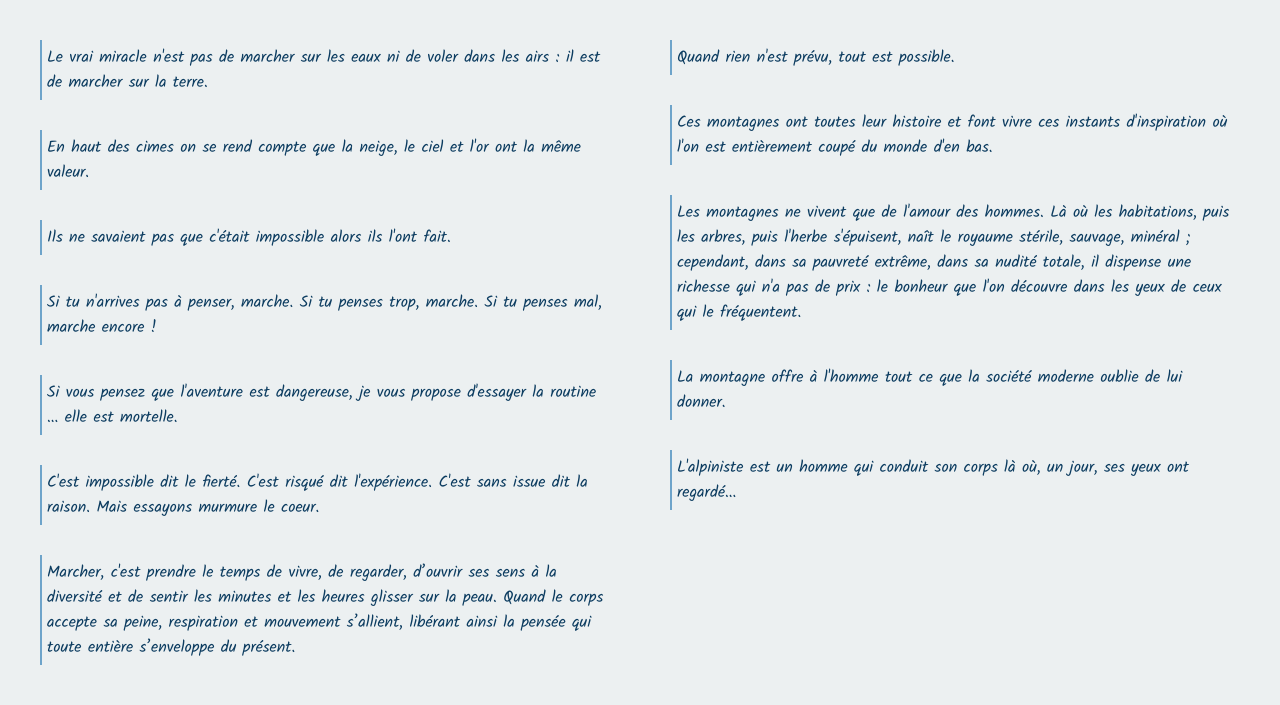
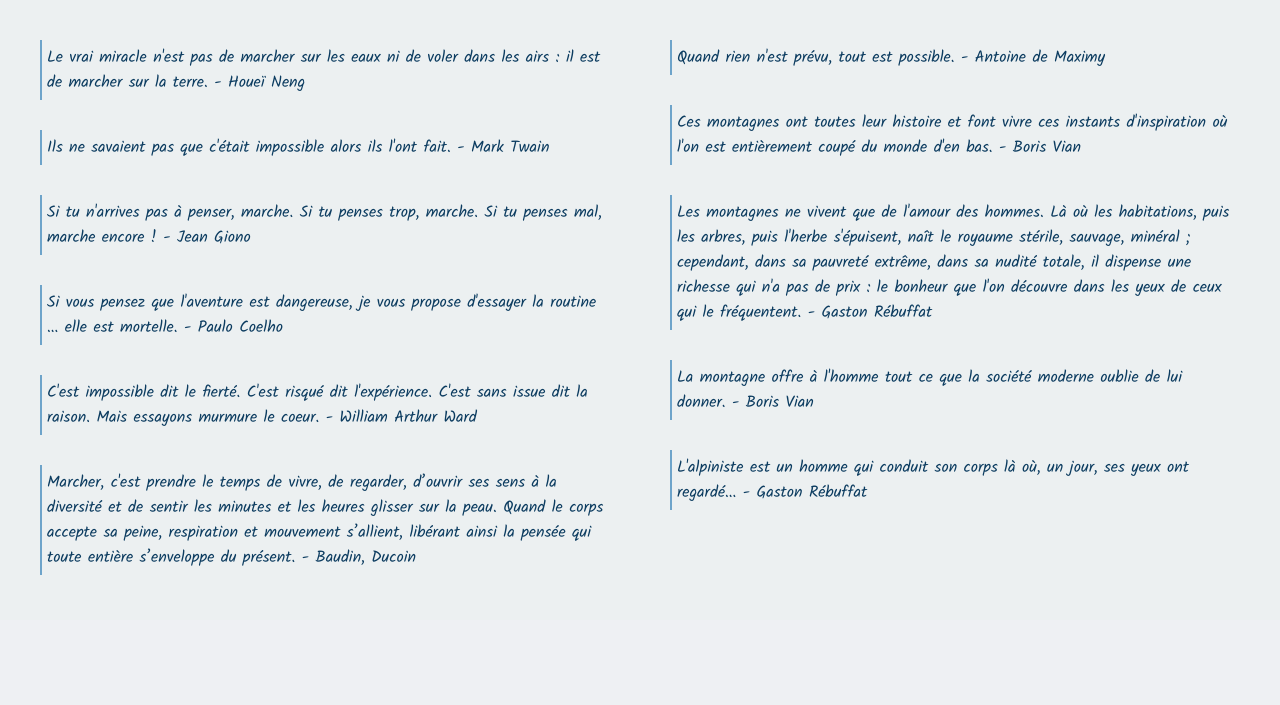
Before and after one commit to unchunka/flech, a PHP site: template View/quotes.twig in a window 1280 px wide. Shown: the part 185-890 px from the top of the page. After the commit the page ends 760 px from the top, so only its background shows below. Run offline with PHP 8.4, Linux system fonts and the light colour scheme; the template is opened without the code that fills it, so the values that code supplies are empty; some libraries are stand-ins or nearby versions.

Commit message:
Add authors for the quotes

```diff
--- a/View/quotes.twig
+++ b/View/quotes.twig
@@ -7,30 +7,28 @@
     <div id="content">
 
         <div class="right section">
-            <blockquote>Quand rien n'est prévu, tout est possible.</blockquote>
+            <blockquote>Quand rien n'est prévu, tout est possible. - Antoine de Maximy</blockquote>
 
-            <blockquote>Ces montagnes ont toutes leur histoire et font vivre ces instants d'inspiration où l'on est entièrement coupé du monde d'en bas.</blockquote>
+            <blockquote>Ces montagnes ont toutes leur histoire et font vivre ces instants d'inspiration où l'on est entièrement coupé du monde d'en bas. - Boris Vian</blockquote>
 
-            <blockquote>Les montagnes ne vivent que de l'amour des hommes. Là où les habitations, puis les arbres, puis l'herbe s'épuisent, naît le royaume stérile, sauvage, minéral ; cependant, dans sa pauvreté extrême, dans sa nudité totale, il dispense une richesse qui n'a pas de prix : le bonheur que l'on découvre dans les yeux de ceux qui le fréquentent.</blockquote>
+            <blockquote>Les montagnes ne vivent que de l'amour des hommes. Là où les habitations, puis les arbres, puis l'herbe s'épuisent, naît le royaume stérile, sauvage, minéral ; cependant, dans sa pauvreté extrême, dans sa nudité totale, il dispense une richesse qui n'a pas de prix : le bonheur que l'on découvre dans les yeux de ceux qui le fréquentent. - Gaston Rébuffat</blockquote>
 
-            <blockquote>La montagne offre à l'homme tout ce que la société moderne oublie de lui donner.</blockquote>
+            <blockquote>La montagne offre à l'homme tout ce que la société moderne oublie de lui donner. - Boris Vian</blockquote>
 
-            <blockquote>L'alpiniste est un homme qui conduit son corps là où, un jour, ses yeux ont regardé... </blockquote>
+            <blockquote>L'alpiniste est un homme qui conduit son corps là où, un jour, ses yeux ont regardé... - Gaston Rébuffat</blockquote>
         </div>
         <div class="left section">
-            <blockquote>Le vrai miracle n'est pas de marcher sur les eaux ni de voler dans les airs : il est de marcher sur la terre.</blockquote>
+            <blockquote>Le vrai miracle n'est pas de marcher sur les eaux ni de voler dans les airs : il est de marcher sur la terre. - Houeï Neng</blockquote>
 
-            <blockquote>En haut des cimes on se rend compte que la neige, le ciel et l'or ont la même valeur.</blockquote>
+            <blockquote>Ils ne savaient pas que c'était impossible alors ils l'ont fait. - Mark Twain</blockquote>
 
-            <blockquote>Ils ne savaient pas que c'était impossible alors ils l'ont fait.</blockquote>
+            <blockquote>Si tu n'arrives pas à penser, marche. Si tu penses trop, marche. Si tu penses mal, marche encore ! - Jean Giono</blockquote>
 
-            <blockquote>Si tu n'arrives pas à penser, marche. Si tu penses trop, marche. Si tu penses mal, marche encore !</blockquote>
+            <blockquote>Si vous pensez que l'aventure est dangereuse, je vous propose d'essayer la routine ... elle est mortelle. - Paulo Coelho</blockquote>
 
-            <blockquote>Si vous pensez que l'aventure est dangereuse, je vous propose d'essayer la routine ... elle est mortelle.</blockquote>
+            <blockquote>C'est impossible dit le fierté. C'est risqué dit l'expérience. C'est sans issue dit la raison. Mais essayons murmure le coeur. - William Arthur Ward</blockquote>
 
-            <blockquote>C'est impossible dit le fierté. C'est risqué dit l'expérience. C'est sans issue dit la raison. Mais essayons murmure le coeur.</blockquote>
-
-            <blockquote>Marcher, c'est prendre le temps de vivre, de regarder, d’ouvrir ses sens à la diversité et de sentir les minutes et les heures glisser sur la peau. Quand le corps accepte sa peine, respiration et mouvement s’allient, libérant ainsi la pensée qui toute entière s’enveloppe du présent.</blockquote>
+            <blockquote>Marcher, c'est prendre le temps de vivre, de regarder, d’ouvrir ses sens à la diversité et de sentir les minutes et les heures glisser sur la peau. Quand le corps accepte sa peine, respiration et mouvement s’allient, libérant ainsi la pensée qui toute entière s’enveloppe du présent. - Baudin, Ducoin</blockquote>
         </div>
 
     </div>
```
